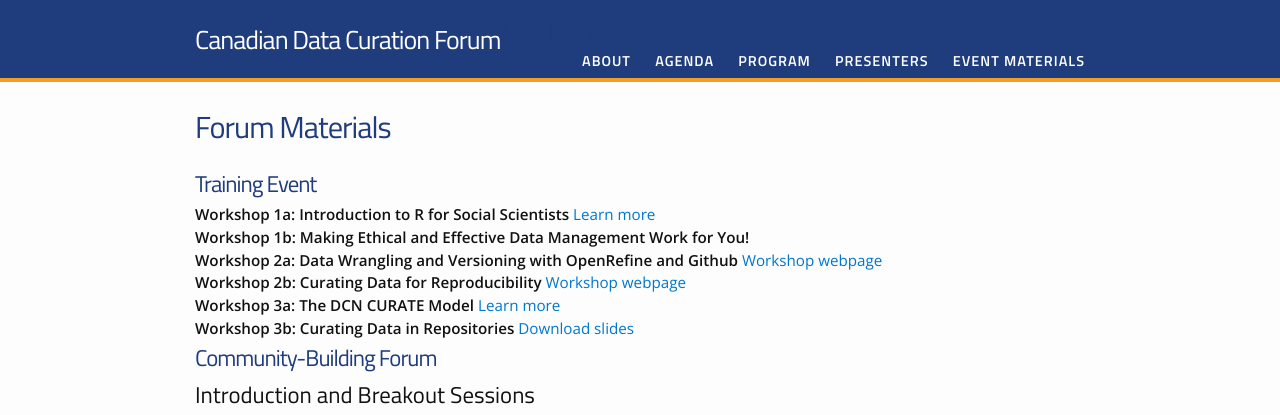
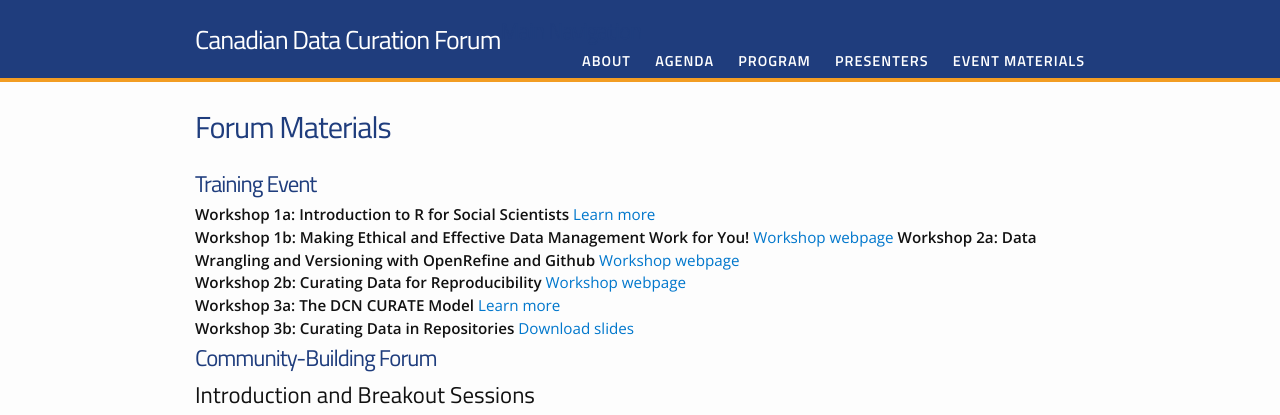
Before and after one commit to data-curation/data-curation.github.io, a Jekyll site: the page built from materials.md, in a window 1280 px wide and 900 px high, cut to the strip 0-415 px from the top of the window. Built offline with Jekyll 4.4.1, drawn with Linux system fonts in a browser that asks for light colours.

Commit message:
Update materials.md

```diff
--- a/materials.md
+++ b/materials.md
@@ -6,7 +6,7 @@ permalink: /materials/
 
 # Training Event
 **Workshop 1a: Introduction to R for Social Scientists** [Learn more](https://datacarpentry.org/r-socialsci/)
-**Workshop 1b: Making Ethical and Effective Data Management Work for You!**
+**Workshop 1b: Making Ethical and Effective Data Management Work for You!**  [Workshop webpage](https://data-curation.github.io/cdcf-workshop1B/)
 **Workshop 2a: Data Wrangling and Versioning with OpenRefine and Github** [Workshop webpage](https://data-curation.github.io/cdcf-workshop2A/)
 **Workshop 2b: Curating Data for Reproducibility** [Workshop webpage](https://research-reuse.github.io/)
 **Workshop 3a: The DCN CURATE Model** [Learn more](https://datacurationnetwork.org/resources/)
```
